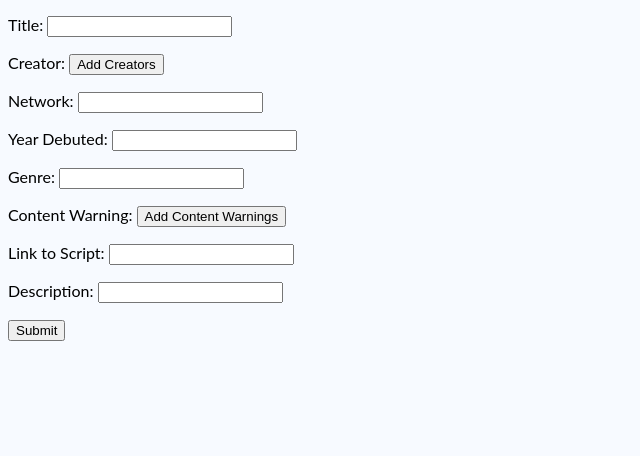
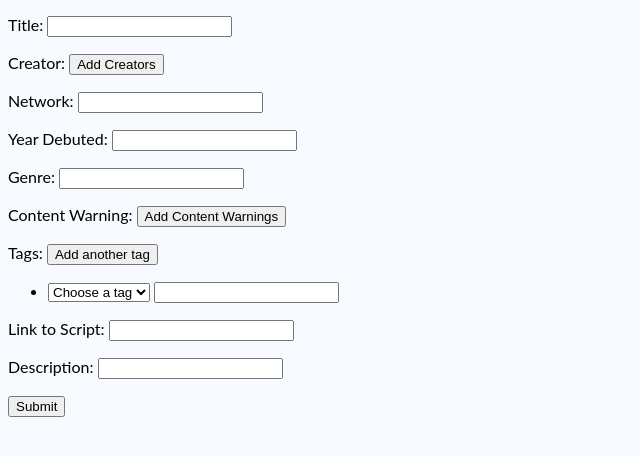
Before and after one commit to chloeymoon/cs304-shows-and-tel, a Flask app: page /add/ in a window 1280 px wide. Shown: the part 147-603 px from the top of the page, without its empty margins (0-640 px from the left). Run offline with Flask 2, Linux system fonts and the light colour scheme; some libraries are stand-ins or nearby versions.

Commit message:
Add ability to insert tags into the database on the Add page and also display a show's tags on its profile

```diff
--- a/app.py
+++ b/app.py
@@ -44,14 +44,20 @@ def add():
         # cw = request.form.get('contentwarning')
         cwList = request.form.getlist('cw')
         creatorList=request.form.getlist('creator')
-        filled = (title and year and genre and script and description and creatorList[0] and network and cwList[0])
+        tag_names = request.form.getlist('tags')
+        tag_vals = request.form.getlist('tag-arg')
+        filled = (title and year and genre and script and description
+                    and creatorList[0] and network and cwList[0]
+                    and tag_names and tag_vals)
         if not(filled):
             flash("All fields should be completely filled")
             return redirect(request.referrer)
         else:
             databaseTitles = functions.getResultsByTitle(conn, title)
             if(len(databaseTitles)==0):
-                functions.insertShows(conn, title, year, genre, cwList, script, description, creatorList, network)
+                functions.insertShows(conn, title, year, genre, cwList, script,
+                                        description, creatorList, network,
+                                        tag_names, tag_vals)
                 flash("TV show: " + title + " successfully inserted")
                 return render_template('add.html')
             else:
@@ -76,8 +82,11 @@ def profile(sid):
         show = functions.getShow(conn,sid)
         creators = functions.getCreators(conn,sid)
         warnings = functions.getWarnings(conn,sid)
+        tags = functions.getTags(conn,sid)
+        print(tags)
         # print show
-        return render_template('profile.html', show=show, creators=creators, warnings=warnings)
+        return render_template('profile.html', show=show, creators=creators,
+                                warnings=warnings, tags=tags)
 
 @app.route('/edit/<int:sid>/', methods=['GET','POST'])
 def edit(sid):
@@ -115,8 +124,6 @@ def search():
         creator = request.form['creator']
         tag_names = request.form.getlist('tags')
         tag_vals = request.form.getlist('tag-arg')
-        print(tag_names)
-        print(tag_vals)
         if title:
             shows = functions.getResultsByTitle(conn,title)
         if network:
--- a/functions.py
+++ b/functions.py
@@ -75,6 +75,11 @@ def getResultsByTitle(conn,term):
     curs.execute('select * from shows where title like %s', (term,))
     return curs.fetchall()
 
+def getTags(conn,sid):
+    '''Returns all tags associated with a given show'''
+    curs = conn.cursor(MySQLdb.cursors.DictCursor)
+    curs.execute('select name, val from tags where sid=%s', (sid,))
+    return curs.fetchall()
 
 # ID Getters
 def getNid(conn,networkName):
@@ -113,8 +118,10 @@ def getCid(conn,creatorName):
     else:
         return None
 
-def insertShows(conn, title, year, genre, cwList, script, description, creatorList, network):
-    '''Inserts show, creator, show&creator relationship etc. to the database, given form values'''
+def insertShows(conn, title, year, genre, cwList, script, description,
+                creatorList, network, tag_names, tag_vals):
+    ''' Inserts show, creator, show&creator relationship etc. to the database,
+        given form values '''
     curs = conn.cursor(MySQLdb.cursors.DictCursor)
     # check if network exists and, if not, inserts the network in the networks table
     if getNid(conn,network) is None:
@@ -148,7 +155,11 @@ def insertShows(conn, title, year, genre, cwList, script, description, creatorLi
     for cwid in cwidList:
         curs.execute('insert into showsCWs (sid,cwid) values (%s, %s)',[sid,cwid])
 
-
+    for i in range(len(tag_names)):
+        name = tag_names[i]
+        val = tag_vals[i]
+        curs.execute('insert into tags (sid, name, val) values(%s, %s, %s)',
+                    [sid, name, val])
 
 # creators will be a list??? dic??
 # would there be the case where we want to change the sid? -- not really?
--- a/table.sql
+++ b/table.sql
@@ -30,7 +30,7 @@ create table tags (
     tid int auto_increment,
     primary key (tid),
     sid int,
-    name ENUM('genre', 'length', 'pace', 'type'),
+    name ENUM('length', 'pace', 'type'),
     val varchar(30),
     foreign key(sid) references shows(sid) on delete cascade
 )
@@ -66,7 +66,6 @@ create table shows (
     year int,
     genre varchar(30), -- Q: enum(a,b,c)?? what is better?
     -- cwid int, -- not right b/c many to many
-    genre varchar(30), -- NEED TO REMOVE
     script varchar(100), -- adding scripts as an attribute in shows (link)
     foreign key(nid) references networks(nid) on delete cascade
         -- one show can have one network, but one network can have many shows
--- a/templates/add.html
+++ b/templates/add.html
@@ -19,10 +19,6 @@
         <p><label for=title>Title:
             <input type="text" id="title" name="title" />
         </label></p>
-
-        <!--<p><label for=creator>Creator:-->
-        <!--    <input type="text" id="creator" name="creator" />-->
-        <!--</label></p>-->
 
         <p><label for=creator>Creator:
             <input type="button" value="Add Creators" onclick="addCreators()" id="cbutton" name="cbutton"/>
@@ -46,6 +42,25 @@
             <span id="fooBar"></span>
         </label></p>
 
+        <p><label for="tags">Tags:</label>
+            <button type="button" id="add-tag" name="tag-arg">
+                Add another tag
+            </button>
+            <ul id="tags-list">
+                <div class=tag-input>
+                    <li>
+                    <select id="tags" name="tags">
+                        <option>Choose a tag</option>
+                        <option>Pace</option>
+                        <option>Length</option>
+                        <option>Type</option>
+                    </select>
+                    <label for="tag-arg">
+                        <input type="text" id="tag-arg" name="tag-arg"/>
+                    </label>
+                </li></div>
+            </ul></p>
+
         <p><label for=script>Link to Script:
             <input type="text" id="script" name="script" />
         </label></p>
@@ -54,30 +69,13 @@
             <input type="text" id="description" name="description" />
         </label></p>
 
-
-<!--
-        <p><label for="tags">Tags:
-            <select id="tags" name="tags">
-                <option>Choose a tag</option>
-                <option>Genre</option>
-                <option>Content Warning</option>
-                <option>Pace</option>
-                <option>Length</option>
-                <option>Type</option>
-            </select>
-        </label>
-        <label for="tag-arg">
-            <input type="text" id="tag-arg" name="tag-arg"/>
-        </label></p>
-        -->
-
-
         <p><button type="submit">Submit</button></p>
     </div>
 
 </form>
 <script src="https://ajax.googleapis.com/ajax/libs/jquery/3.1.1/jquery.min.js"></script>
 <script language="javascript">
+/* global $ */
 function addCW() {
 	$("#fooBar").append('<input type="text" id="cw" name="cw"/>');
 }
@@ -86,6 +84,11 @@ function addCreators() {
 	$("#c_placeholder").append('<input type="text" id="creator" name="creator"/>');
 }
 
+$("#add-tag").on("click", function (event) {
+    $("ul#tags-list").append($("div.tag-input").html())
+    console.log("Adding another tag input");
+});
+
 </script>
 
 {% endblock %}
--- a/templates/home.html
+++ b/templates/home.html
@@ -45,8 +45,6 @@
                             <li>
                             <select id="tags" name="tags">
                                 <option>Choose a tag</option>
-                                <option>Genre</option>
-                                <option>Content Warning</option>
                                 <option>Pace</option>
                                 <option>Length</option>
                                 <option>Type</option>
```
Also changed, not shown: templates/profile.html (+7 -0 lines).
